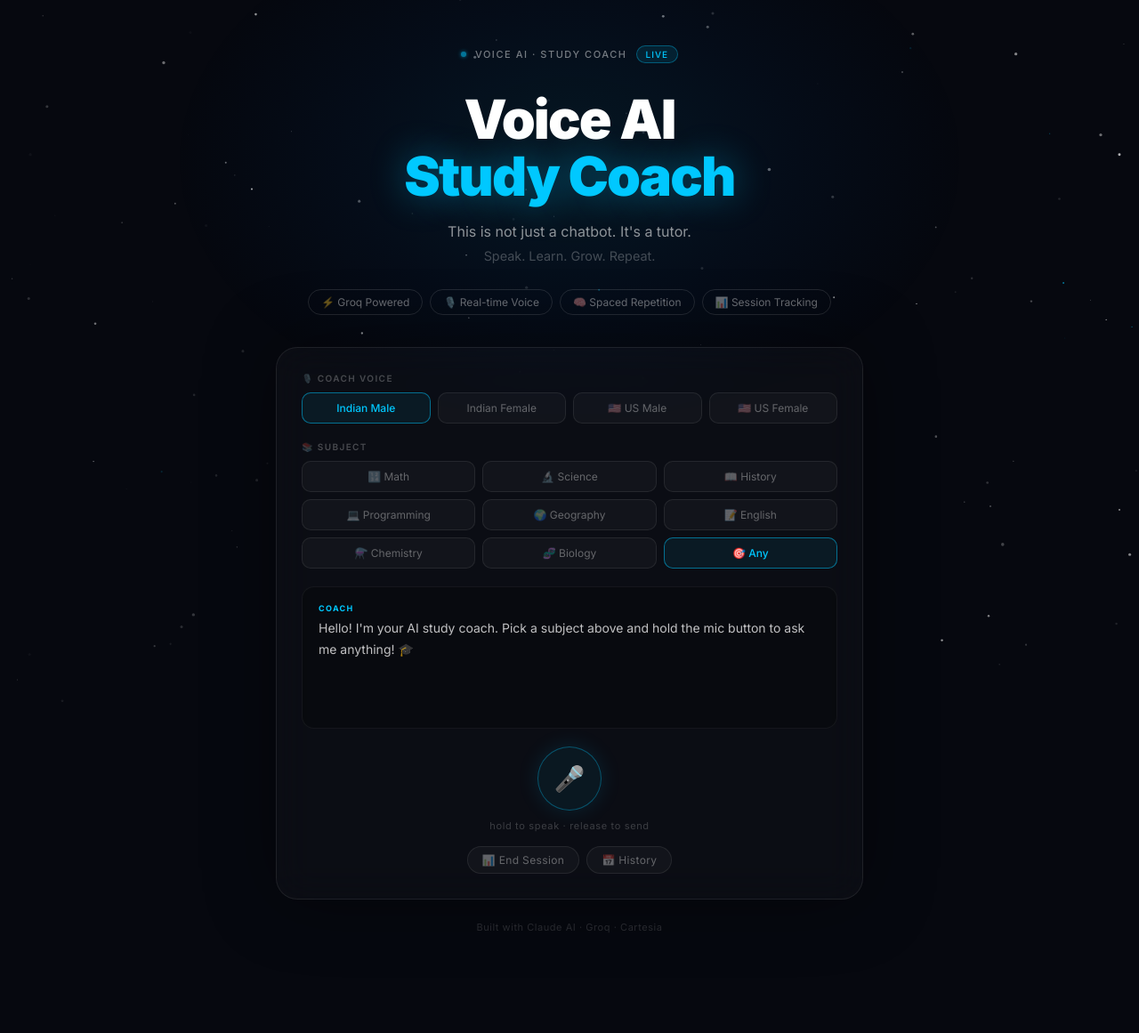
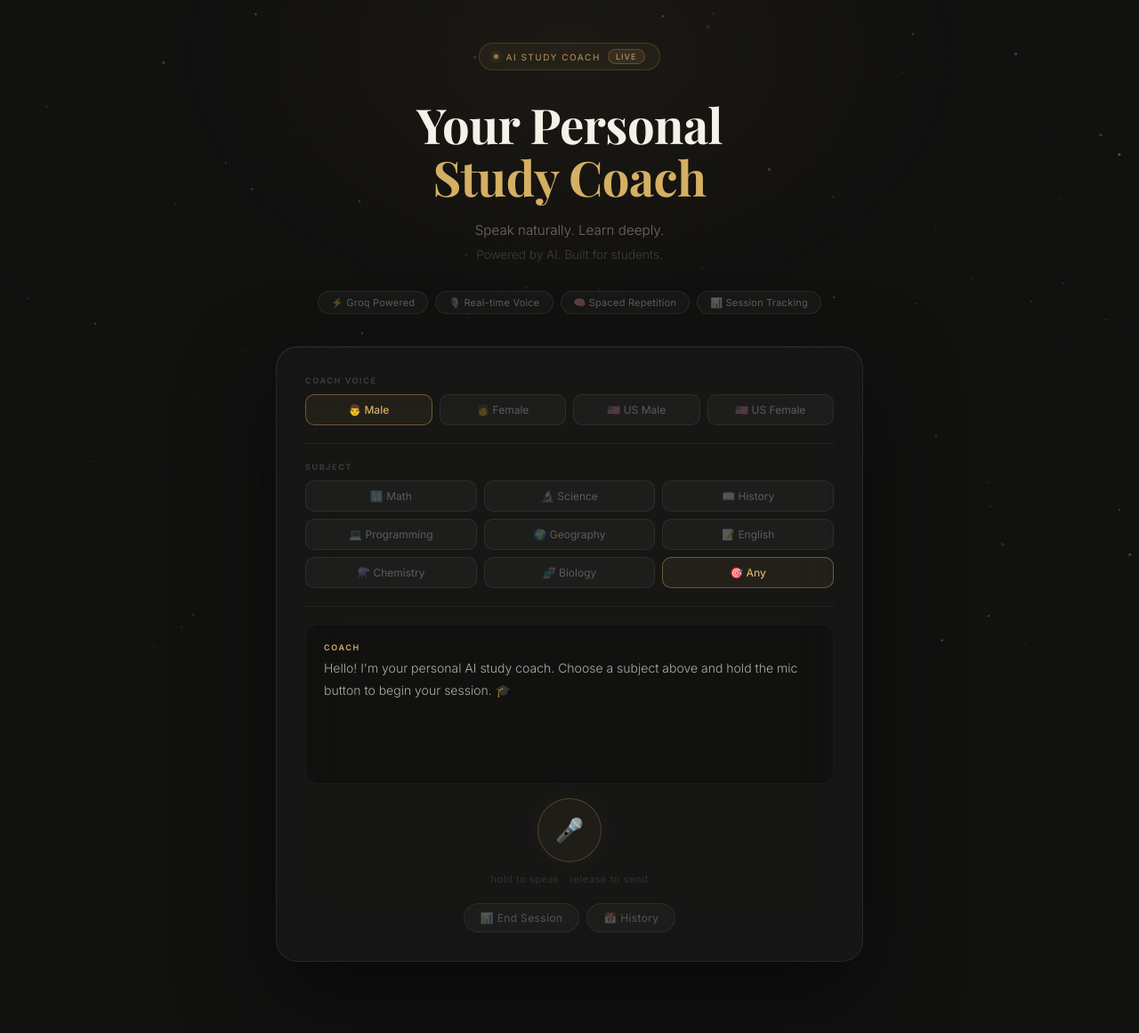
Before and after one commit to anushkapriya-me/VOICE-AI-STUDY-COACH, a Flask app: page / in a window 1280 px wide. Shown: the whole page at 89% size. Before the commit the page ends 1048 px from the top, so only its background shows below. Run offline with Flask 3, Linux system fonts and the light colour scheme.

```diff
--- a/static/style.css
+++ b/static/style.css
@@ -1,44 +1,45 @@
-@import url('https://fonts.googleapis.com/css2?family=Inter:wght@300;400;500;600;700;800;900&display=swap');
+@import url('https://fonts.googleapis.com/css2?family=Inter:wght@300;400;500;600;700&family=Playfair+Display:wght@600;700&display=swap');
 
 * { margin: 0; padding: 0; box-sizing: border-box; }
 
 body {
     font-family: 'Inter', sans-serif;
-    background: #06080f;
+    min-height: 100vh;
+    background: #111110;
     color: white;
-    min-height: 100vh;
     display: flex;
     flex-direction: column;
     align-items: center;
     justify-content: flex-start;
     overflow-x: hidden;
-    padding: 48px 20px 60px;
+    padding: 48px 20px 80px;
 }
 
-/* Particles canvas */
+/* Warm ambient glow */
+body::before {
+    content: '';
+    position: fixed;
+    top: -30%;
+    left: 50%;
+    transform: translateX(-50%);
+    width: 900px;
+    height: 600px;
+    background: radial-gradient(ellipse,
+        rgba(212,175,100,0.05) 0%,
+        rgba(180,120,60,0.03) 40%,
+        transparent 70%);
+    pointer-events: none;
+    z-index: 0;
+}
+
+/* Particles */
 #particles {
     position: fixed;
     top: 0; left: 0;
     width: 100%; height: 100%;
     z-index: 0;
     pointer-events: none;
-}
-
-/* Top glow */
-body::after {
-    content: '';
-    position: fixed;
-    top: -15%;
-    left: 50%;
-    transform: translateX(-50%);
-    width: 900px;
-    height: 600px;
-    background: radial-gradient(ellipse at center,
-        rgba(0,180,255,0.09) 0%,
-        rgba(0,100,200,0.05) 40%,
-        transparent 70%);
-    pointer-events: none;
-    z-index: 0;
+    opacity: 0.4;
 }
 
 .container {
@@ -49,66 +50,71 @@ body::after {
     z-index: 1;
 }
 
-/* Top label */
+/* Top badge */
 .top-label {
     display: inline-flex;
     align-items: center;
-    gap: 10px;
-    font-size: 11px;
+    gap: 8px;
+    background: rgba(212,175,100,0.06);
+    border: 0.5px solid rgba(212,175,100,0.2);
+    border-radius: 20px;
+    padding: 6px 16px;
+    font-size: 10px;
     font-weight: 500;
-    letter-spacing: 0.14em;
-    color: rgba(255,255,255,0.45);
+    letter-spacing: 0.15em;
+    color: rgba(212,175,100,0.7);
     margin-bottom: 32px;
 }
 
 .dot {
-    width: 6px; height: 6px;
+    width: 5px; height: 5px;
     border-radius: 50%;
-    background: #00c8ff;
-    box-shadow: 0 0 8px #00c8ff;
-    animation: pulse-dot 2s infinite;
+    background: #d4af64;
+    box-shadow: 0 0 6px #d4af64;
+    animation: pulse-dot 2.5s infinite;
 }
 
 @keyframes pulse-dot {
-    0%, 100% { opacity: 1; box-shadow: 0 0 8px #00c8ff; }
-    50% { opacity: 0.5; box-shadow: 0 0 4px #00c8ff; }
+    0%, 100% { opacity: 1; }
+    50% { opacity: 0.3; }
 }
 
 .badge-live {
-    background: rgba(0,200,255,0.1);
-    border: 0.5px solid rgba(0,200,255,0.35);
-    color: #00c8ff;
-    padding: 3px 10px;
-    border-radius: 20px;
-    font-size: 10px;
-    letter-spacing: 0.1em;
+    background: rgba(212,175,100,0.1);
+    border: 0.5px solid rgba(212,175,100,0.25);
+    color: rgba(212,175,100,0.8);
+    padding: 2px 8px;
+    border-radius: 10px;
+    font-size: 9px;
+    letter-spacing: 0.12em;
 }
 
-/* Hero title */
+/* Hero */
 h1 {
-    font-size: 3.8rem;
-    font-weight: 900;
-    line-height: 1.05;
+    font-family: 'Playfair Display', serif;
+    font-size: 3.4rem;
+    font-weight: 700;
+    line-height: 1.08;
     margin-bottom: 16px;
-    letter-spacing: -0.03em;
-    color: white;
+    letter-spacing: -0.01em;
+    color: #f5f0e8;
 }
 
-h1 .cyan {
-    color: #00c8ff;
-    text-shadow: 0 0 40px rgba(0,200,255,0.4);
+h1 .accent {
+    color: #d4af64;
 }
 
 .subtitle {
-    font-size: 1rem;
-    color: rgba(255,255,255,0.55);
-    line-height: 1.7;
-    margin-bottom: 8px;
+    font-size: 0.95rem;
+    color: rgba(245,240,232,0.4);
+    line-height: 1.8;
+    margin-bottom: 6px;
+    font-weight: 300;
 }
 
 .subtle {
-    color: rgba(255,255,255,0.25);
-    font-size: 0.9rem;
+    color: rgba(245,240,232,0.2);
+    font-size: 0.85rem;
 }
 
 /* Badges */
@@ -117,35 +123,40 @@ h1 .cyan {
     gap: 8px;
     justify-content: center;
     flex-wrap: wrap;
-    margin: 24px 0 36px;
+    margin: 28px 0 36px;
 }
 
 .badge {
-    border: 0.5px solid rgba(255,255,255,0.12);
+    background: rgba(255,255,255,0.03);
+    border: 0.5px solid rgba(255,255,255,0.08);
     border-radius: 20px;
-    padding: 6px 14px;
-    font-size: 12px;
-    color: rgba(255,255,255,0.4);
+    padding: 5px 14px;
+    font-size: 11px;
+    color: rgba(255,255,255,0.3);
+    letter-spacing: 0.02em;
 }
 
 /* Main card */
 .main-card {
     background: rgba(255,255,255,0.025);
-    border: 0.5px solid rgba(255,255,255,0.08);
+    border: 0.5px solid rgba(255,255,255,0.07);
     border-radius: 24px;
-    padding: 28px;
-    backdrop-filter: blur(20px);
-    box-shadow: 0 0 80px rgba(0,0,0,0.4), inset 0 0 40px rgba(255,255,255,0.01);
+    padding: 32px;
+    backdrop-filter: blur(40px);
+    box-shadow:
+        0 40px 100px rgba(0,0,0,0.5),
+        inset 0 0.5px 0 rgba(255,255,255,0.08);
 }
 
 /* Section label */
 .section-label {
-    font-size: 10px;
+    font-size: 9px;
     font-weight: 600;
-    letter-spacing: 0.14em;
-    color: rgba(255,255,255,0.25);
+    letter-spacing: 0.18em;
+    color: rgba(255,255,255,0.18);
     margin-bottom: 10px;
     text-align: left;
+    text-transform: uppercase;
 }
 
 .selector-section { margin-bottom: 20px; }
@@ -165,64 +176,73 @@ h1 .cyan {
 
 .sel-btn {
     background: rgba(255,255,255,0.03);
-    border: 0.5px solid rgba(255,255,255,0.08);
-    color: rgba(255,255,255,0.35);
+    border: 0.5px solid rgba(255,255,255,0.07);
+    color: rgba(255,255,255,0.28);
     padding: 9px 6px;
     border-radius: 10px;
     cursor: pointer;
     font-size: 12px;
     font-family: 'Inter', sans-serif;
-    transition: all 0.18s;
+    transition: all 0.2s;
     text-align: center;
 }
 
 .sel-btn:hover {
-    border-color: rgba(0,200,255,0.35);
-    color: rgba(0,200,255,0.8);
-    background: rgba(0,200,255,0.04);
+    border-color: rgba(212,175,100,0.3);
+    color: rgba(212,175,100,0.8);
+    background: rgba(212,175,100,0.04);
 }
 
 .sel-btn.active {
-    border-color: rgba(0,200,255,0.5);
-    background: rgba(0,200,255,0.07);
-    color: #00c8ff;
+    border-color: rgba(212,175,100,0.4);
+    background: rgba(212,175,100,0.07);
+    color: #d4af64;
     font-weight: 500;
+}
+
+/* Divider */
+.divider {
+    height: 0.5px;
+    background: rgba(255,255,255,0.05);
+    margin: 20px 0;
 }
 
 /* Chat box */
 .chat-box {
     background: rgba(0,0,0,0.2);
     border-radius: 14px;
-    padding: 18px;
-    margin: 20px 0;
-    min-height: 160px;
-    max-height: 300px;
+    padding: 20px;
+    margin-bottom: 16px;
+    min-height: 180px;
+    max-height: 320px;
     overflow-y: auto;
     text-align: left;
-    border: 0.5px solid rgba(255,255,255,0.05);
+    border: 0.5px solid rgba(255,255,255,0.04);
 }
 
-.message { margin-bottom: 14px; animation: fadeUp 0.3s ease; }
+.message { margin-bottom: 18px; animation: fadeUp 0.3s ease; }
 
 @keyframes fadeUp {
-    from { opacity: 0; transform: translateY(8px); }
+    from { opacity: 0; transform: translateY(6px); }
     to { opacity: 1; transform: translateY(0); }
 }
 
 .message .label {
     font-size: 9px;
-    font-weight: 700;
-    letter-spacing: 0.15em;
-    margin-bottom: 5px;
+    font-weight: 600;
+    letter-spacing: 0.18em;
+    margin-bottom: 6px;
+    text-transform: uppercase;
 }
 
-.message.student .label { color: rgba(255,255,255,0.25); }
-.message.coach .label { color: #00c8ff; }
+.message.student .label { color: rgba(255,255,255,0.18); }
+.message.coach .label { color: #d4af64; }
 
 .message .text {
     font-size: 14px;
-    line-height: 1.7;
-    color: rgba(255,255,255,0.75);
+    line-height: 1.75;
+    color: rgba(245,240,232,0.7);
+    font-weight: 300;
 }
 
 /* Waveform */
@@ -307,58 +328,60 @@ h1 .cyan {
 .speak-bar:nth-child(5) { animation-delay: 0s; }
 
 .speaking-text {
-    color: rgba(0,200,255,0.7);
+    color: rgba(212,175,100,0.6);
     font-size: 12px;
     margin-left: 8px;
     letter-spacing: 0.08em;
+    font-weight: 300;
 }
 
 /* Mic Button */
 .mic-btn {
     width: 72px; height: 72px;
     border-radius: 50%;
-    border: 1px solid rgba(0,200,255,0.35);
-    background: rgba(0,200,255,0.06);
+    border: 0.5px solid rgba(212,175,100,0.25);
+    background: rgba(212,175,100,0.05);
     cursor: pointer;
-    font-size: 28px;
-    transition: all 0.2s;
-    box-shadow: 0 0 24px rgba(0,200,255,0.12);
+    font-size: 26px;
+    transition: all 0.25s;
+    box-shadow: 0 0 30px rgba(212,175,100,0.06);
     display: flex;
     align-items: center;
     justify-content: center;
-    margin: 4px auto 10px;
+    margin: 4px auto 12px;
 }
 
 .mic-btn:hover {
-    border-color: rgba(0,200,255,0.7);
-    box-shadow: 0 0 40px rgba(0,200,255,0.25);
+    border-color: rgba(212,175,100,0.5);
+    box-shadow: 0 0 50px rgba(212,175,100,0.12);
     transform: scale(1.04);
 }
 
 .mic-btn.recording {
-    border-color: #ff4d7d;
-    background: rgba(255,77,125,0.08);
-    box-shadow: 0 0 40px rgba(255,77,125,0.35);
+    border-color: rgba(229,115,115,0.6);
+    background: rgba(229,115,115,0.08);
+    box-shadow: 0 0 50px rgba(229,115,115,0.2);
     animation: mic-pulse 1s infinite;
 }
 
 .mic-btn.loading {
-    border-color: rgba(255,180,0,0.35);
-    background: rgba(255,180,0,0.04);
+    border-color: rgba(212,175,100,0.2);
+    background: rgba(212,175,100,0.03);
     cursor: not-allowed;
     animation: none;
 }
 
 @keyframes mic-pulse {
-    0%, 100% { box-shadow: 0 0 20px rgba(255,77,125,0.3); transform: scale(1); }
-    50% { box-shadow: 0 0 50px rgba(255,77,125,0.5); transform: scale(1.05); }
+    0%, 100% { box-shadow: 0 0 20px rgba(229,115,115,0.15); transform: scale(1); }
+    50% { box-shadow: 0 0 50px rgba(229,115,115,0.3); transform: scale(1.04); }
 }
 
 .status {
-    color: rgba(255,255,255,0.2);
+    color: rgba(255,255,255,0.15);
     font-size: 11px;
-    margin-bottom: 16px;
+    margin-bottom: 20px;
     letter-spacing: 0.06em;
+    font-weight: 300;
 }
 
 /* Bottom buttons */
@@ -370,9 +393,9 @@ h1 .cyan {
 
 .action-btn {
     background: rgba(255,255,255,0.03);
-    border: 0.5px solid rgba(255,255,255,0.08);
-    color: rgba(255,255,255,0.35);
-    padding: 7px 16px;
+    border: 0.5px solid rgba(255,255,255,0.07);
+    color: rgba(255,255,255,0.25);
+    padding: 8px 18px;
     border-radius: 20px;
     cursor: pointer;
     font-size: 12px;
@@ -382,16 +405,8 @@ h1 .cyan {
 }
 
 .action-btn:hover {
-    border-color: rgba(0,200,255,0.35);
-    color: rgba(0,200,255,0.8);
-}
-
-/* Footer */
-.footer {
-    margin-top: 24px;
-    font-size: 11px;
-    color: rgba(255,255,255,0.15);
-    letter-spacing: 0.05em;
+    border-color: rgba(212,175,100,0.3);
+    color: rgba(212,175,100,0.7);
 }
 
 /* Modals */
--- a/templates/index.html
+++ b/templates/index.html
@@ -8,27 +8,23 @@
 </head>
 <body>
 
-<!-- Animated particles canvas -->
 <canvas id="particles"></canvas>
 
 <div class="container">
 
-    <!-- Top label -->
     <div class="top-label">
         <span class="dot"></span>
-        VOICE AI · STUDY COACH
+        AI STUDY COACH
         <span class="badge-live">LIVE</span>
     </div>
 
-    <!-- Hero title -->
-    <h1>Voice AI<br><span class="cyan">Study Coach</span></h1>
+    <h1>Your Personal<br><span class="accent">Study Coach</span></h1>
 
     <p class="subtitle">
-        This is not just a chatbot. It's a tutor.<br>
-        <span class="subtle">Speak. Learn. Grow. Repeat.</span>
+        Speak naturally. Learn deeply.<br>
+        <span class="subtle">Powered by AI. Built for students.</span>
     </p>
 
-    <!-- Pill badges -->
     <div class="badges">
         <span class="badge">⚡ Groq Powered</span>
         <span class="badge">🎙️ Real-time Voice</span>
@@ -36,23 +32,22 @@
         <span class="badge">📊 Session Tracking</span>
     </div>
 
-    <!-- Main card -->
     <div class="main-card">
 
-        <!-- Voice Selector -->
         <div class="selector-section">
-            <p class="section-label">🎙️ COACH VOICE</p>
+            <p class="section-label">Coach Voice</p>
             <div class="voice-grid">
-                <button class="sel-btn active" onclick="selectVoice('1259b7e3-cb8a-43df-9446-30971a46b8b0', this)">Indian Male</button>
-<button class="sel-btn" onclick="selectVoice('7ea5e9c2-b719-4dc3-b870-5ba5f14d31d8', this)">Indian Female</button>
-<button class="sel-btn" onclick="selectVoice('c1c65fc2-528a-4dde-a2c4-f822785c2704', this)">🇺🇸 US Male</button>
-<button class="sel-btn" onclick="selectVoice('607167f6-9bf2-473c-accc-ac7b3b66b30b', this)">🇺🇸 US Female</button>
+                <button class="sel-btn active" onclick="selectVoice('1259b7e3-cb8a-43df-9446-30971a46b8b0', this)">👨 Male</button>
+                <button class="sel-btn" onclick="selectVoice('7ea5e9c2-b719-4dc3-b870-5ba5f14d31d8', this)">👩 Female</button>
+                <button class="sel-btn" onclick="selectVoice('c1c65fc2-528a-4dde-a2c4-f822785c2704', this)">🇺🇸 US Male</button>
+                <button class="sel-btn" onclick="selectVoice('607167f6-9bf2-473c-accc-ac7b3b66b30b', this)">🇺🇸 US Female</button>
             </div>
         </div>
 
-        <!-- Subject Selector -->
+        <div class="divider"></div>
+
         <div class="selector-section">
-            <p class="section-label">📚 SUBJECT</p>
+            <p class="section-label">Subject</p>
             <div class="subject-grid">
                 <button class="sel-btn" onclick="selectSubject('Math', this)">🔢 Math</button>
                 <button class="sel-btn" onclick="selectSubject('Science', this)">🔬 Science</button>
@@ -66,15 +61,15 @@
             </div>
         </div>
 
-        <!-- Chat box -->
+        <div class="divider"></div>
+
         <div class="chat-box" id="chat-box">
             <div class="message coach">
-                <div class="label">COACH</div>
-                <div class="text">Hello! I'm your AI study coach. Pick a subject above and hold the mic button to ask me anything! 🎓</div>
+                <div class="label">Coach</div>
+                <div class="text">Hello! I'm your personal AI study coach. Choose a subject above and hold the mic button to begin your session. 🎓</div>
             </div>
         </div>
 
-        <!-- Animations -->
         <div id="waveform" style="display:none">
             <div class="wave-bar"></div>
             <div class="wave-bar"></div>
@@ -99,7 +94,6 @@
             <span class="speaking-text">speaking...</span>
         </div>
 
-        <!-- Mic button -->
         <button class="mic-btn" id="mic-btn"
             onmousedown="startRecording()"
             onmouseup="stopRecording()"
@@ -112,15 +106,14 @@
             <button class="action-btn" onclick="resetSession()">📊 End Session</button>
             <button class="action-btn" onclick="toggleHistory()">📅 History</button>
         </div>
+
     </div>
-
-    <p class="footer">Built with Claude AI · Groq · Cartesia</p>
 </div>
 
 <!-- Summary Modal -->
 <div id="summary-modal" style="display:none">
     <div class="modal-box">
-        <h2>SESSION SUMMARY</h2>
+        <h2>Session Summary</h2>
         <div class="summary-grid">
             <div class="summary-item">
                 <div class="summary-label">Duration</div>
@@ -136,18 +129,18 @@
             </div>
         </div>
         <div class="modal-section">
-            <div class="summary-label">✅ TOPICS COVERED</div>
+            <div class="summary-label">✅ Topics Covered</div>
             <div class="modal-text" id="sum-topics">—</div>
         </div>
         <div class="modal-section">
-            <div class="summary-label">⚠️ NEEDS REVIEW</div>
+            <div class="summary-label">⚠️ Needs Review</div>
             <div class="modal-text" id="sum-weak">—</div>
         </div>
         <div class="modal-section">
-            <div class="summary-label">💡 TONIGHT'S TIP</div>
+            <div class="summary-label">💡 Tonight's Tip</div>
             <div class="modal-text" id="sum-tip">—</div>
         </div>
-        <button class="glow-btn" onclick="confirmReset()">START NEW SESSION →</button>
+        <button class="glow-btn" onclick="confirmReset()">Start New Session →</button>
     </div>
 </div>
 
@@ -155,7 +148,7 @@
 <div id="history-panel" style="display:none">
     <div class="modal-box">
         <div class="modal-header">
-            <span>PAST SESSIONS</span>
+            <span>Past Sessions</span>
             <button onclick="toggleHistory()" class="close-btn">✕</button>
         </div>
         <div id="history-list">
@@ -164,6 +157,6 @@
     </div>
 </div>
 
-<script src="/static/script.js?v=9"></script>
+<script src="/static/script.js?v=11"></script>
 </body>
 </html>
```
Also changed, not shown: other parts of static/style.css (+59 -52 lines).
